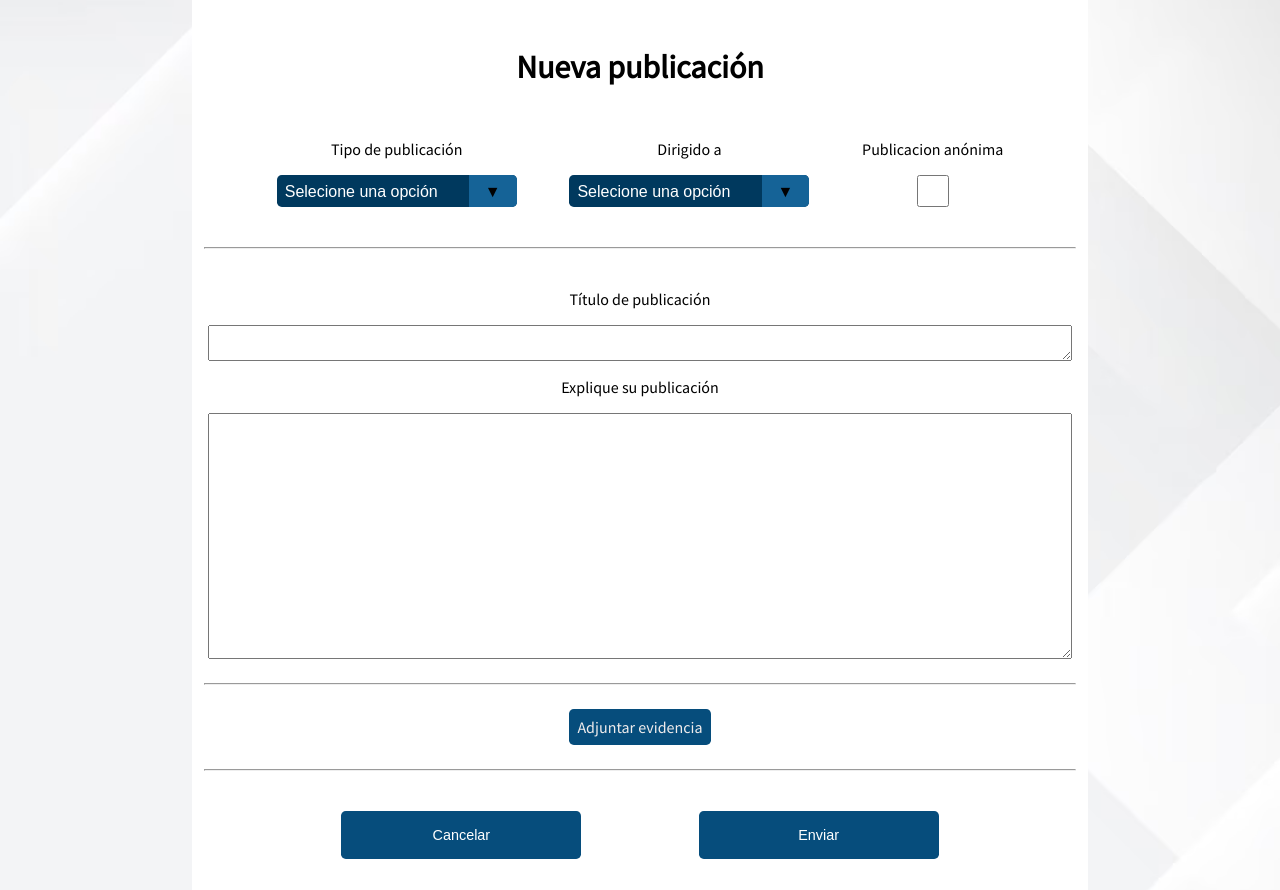
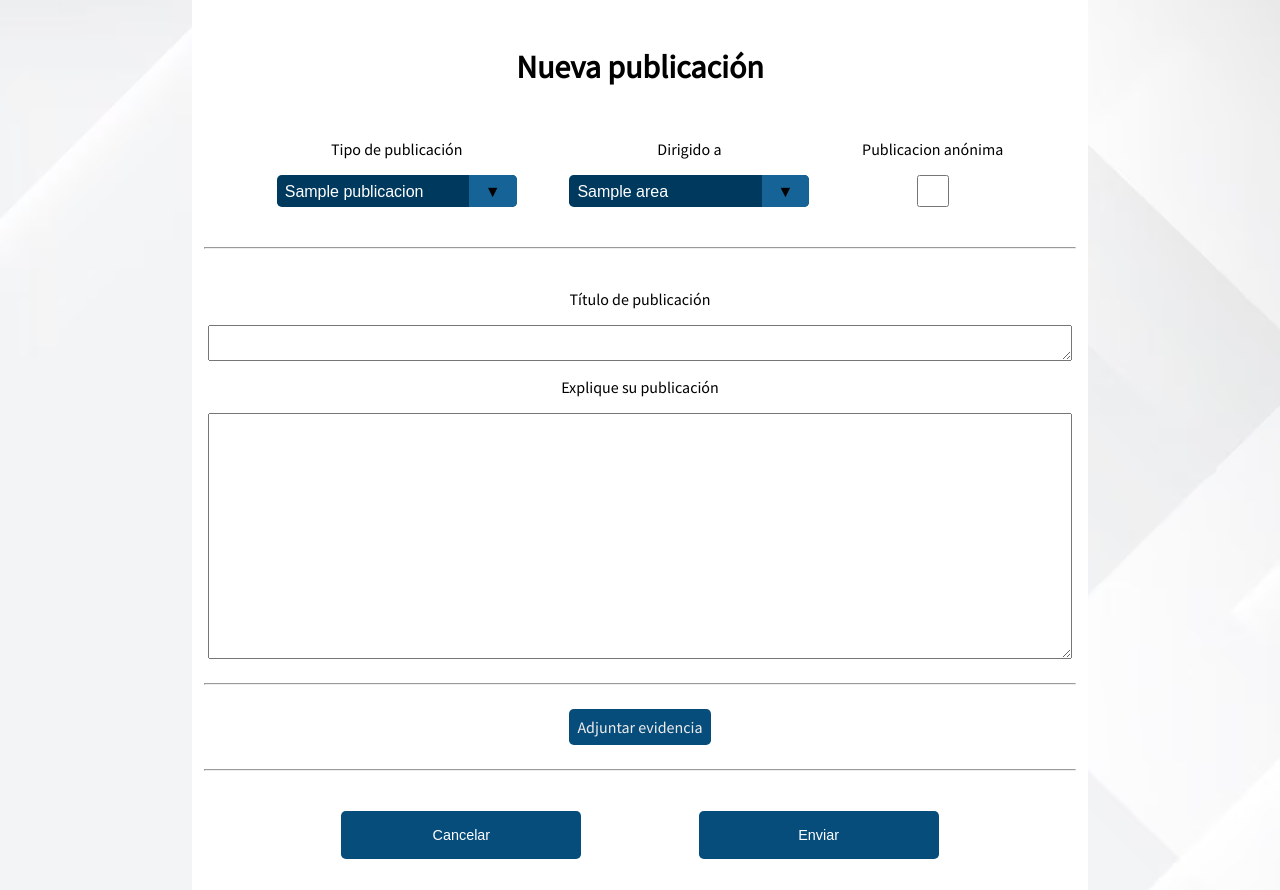
Before and after one commit to boribs/quejas_y_sugerencias, a PHP site: page /publicacion.php in a window 1280 px wide. Shown: the part 107-997 px from the top of the page. Run offline with PHP 8.4, Linux system fonts and the light colour scheme; the visitor is signed in with stand-in values (Sample User, id 1); tables that the repository leaves empty hold one stand-in row (values such as "Sample post").

Commit message:
Actualización: Eliminación de opción default

```diff
--- a/public/publicacion.php
+++ b/public/publicacion.php
@@ -49,9 +49,6 @@ $connection = connect();
                                 <p class="text-form">Tipo de publicación</p>
                                 <div class="select">
                                     <select>
-                                        <option selected disabled>
-                                            Selecione una opción
-                                        </option>
                                         <?php
                                         $query = "SELECT Nombre FROM Tipo_Publicacion";
                                         $result = mysqli_query($connection, $query);
@@ -68,9 +65,6 @@ $connection = connect();
                                 <p class="text-form">Dirigido a</p>
                                 <div class="select">
                                     <select>
-                                        <option selected disabled>
-                                            Selecione una opción
-                                        </option>
                                         <?php
                                         $query = "SELECT Nombre FROM Area";
                                         $result = mysqli_query($connection, $query);
```
